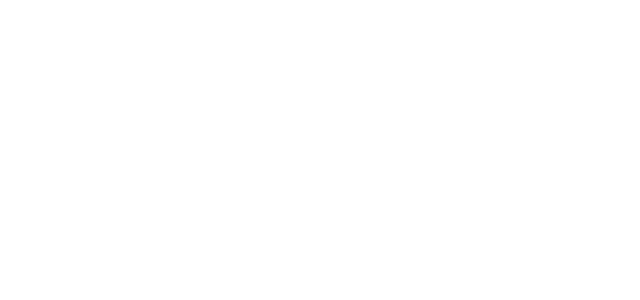
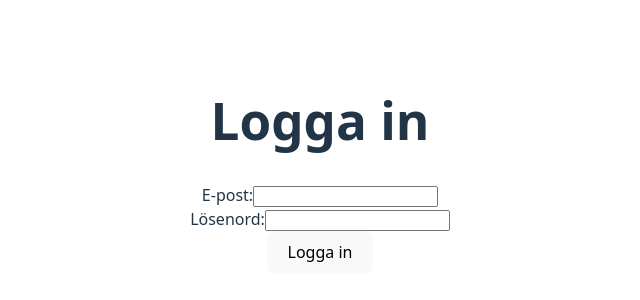
Before and after one commit to ricmal08/vteam-admin-client, a React (Vite) app: page /login in a window 1280 px wide. Before the commit this address had no page. Shown: the part 234-534 px from the top of the page, without its empty margins (320-960 px from the left). Built offline with nearby package versions, Linux system fonts and the light colour scheme.

Commit message:
feat: add login page and JWT token handling for api requests

```diff
--- a/src/App.jsx
+++ b/src/App.jsx
@@ -1,5 +1,4 @@
 import React from 'react';
-//import { Box, Heading, VStack } from '@chakra-ui/react';
 import { BrowserRouter, Routes, Route } from 'react-router-dom';
 import { useState } from 'react'
 import reactLogo from './assets/react.svg'
@@ -7,6 +6,7 @@
 //import { API_URL } from './config.js';
 import './App.css'
 
+import Login from './views/Login/login.jsx';
 import Userinterface from './components/interface/userinterface.jsx';
 import Accounts from './views/Accounts/accounts.jsx';
 import Units from './views/Units/units.jsx';
@@ -18,10 +18,14 @@
 
 function App() {
   const [count, setCount] = useState(0)
+  const [token, setToken] = useState(localStorage.getItem('accessToken'));
 
   return (
      <BrowserRouter>
       <Routes>
+
+
+        <Route path="/login" element={<Login setToken={setToken} />} />
 
         <Route path="/" element={<Userinterface />}>
 
--- /dev/null
+++ b/src/api/api.js
@@ -0,0 +1,44 @@
+import { API_URL } from '../config';
+
+async function apiRequest(endpoint, options = {}) {
+  // hämtar accesstoken från localstorage
+  const token = localStorage.getItem('accessToken');
+
+
+  //skapar headers
+  const headers = {
+    'Content-Type': 'application/json',
+    ...options.headers,
+  };
+
+  //om token finns, lägg till headern
+  if (token) {
+    headers['Authorization'] = `Bearer ${token}`;
+  }
+
+  try {
+    //fetchanrop
+    const response = await fetch(`${API_URL}${endpoint}`, {
+      ...options,
+      headers,
+    });
+
+    if (!response.ok) {
+
+      if (response.status === 401 || response.status === 403) {
+        localStorage.removeItem('accessToken'); // Ta bort den felaktig token ur localstorage
+        window.location.href = '/login'; // Tvinga omdirigering.
+      }
+      throw new Error(`Nätverksfel, status: ${response.status}`);
+    }
+
+    return response.json();
+
+  } catch (error) {
+    console.error(`API-anrop till ${endpoint} misslyckades:`, error);
+
+    throw error;
+  }
+};
+
+export { apiRequest };
--- a/src/components/interface/userinterface.jsx
+++ b/src/components/interface/userinterface.jsx
@@ -8,6 +8,7 @@
       <nav className="nav-menu">
         <h2 className="nav-title">Admin-Client</h2>
         <h3> Innehåll: </h3>
+        <RouterLink className="nav-link" to="/login">Logga in</RouterLink>
         <RouterLink className="nav-link" to="/">Översikt</RouterLink>
         <RouterLink className="nav-link" to="/overview">Användare</RouterLink>
         {/*<RouterLink className="nav-link" to="/admins">Administratörer</RouterLink>*/ }
--- a/src/views/Invoices/invoices.jsx
+++ b/src/views/Invoices/invoices.jsx
@@ -1,24 +1,18 @@
 import React, { useState, useEffect } from 'react';
-import { BrowserRouter, Routes, Route } from 'react-router-dom';
-import { useParams, useNavigate } from 'react-router-dom';
 import './invoices.css';
 import { API_URL } from "../../config.js"
+import { apiRequest } from '../../api/api.js';
 
 function Invoices() {
   const [invoices, setInvoices] = useState([]);
+  const [error, setError] = useState(null);
 
      useEffect(() => {
       const fetchInvoices = async () => {
 
       try {
 
-          const response = await fetch(`${API_URL}/api/invoices`);
-
-          if (!response.ok) {
-          throw new Error(`Något gick fel, status: ${response.status}.`);
-        }
-
-        const data = await response.json();
+        const data = await apiRequest('/api/invoices');
         setInvoices(data);
           // TODO: ordna eventuellt fler kontroller
         } catch (err) {
--- /dev/null
+++ b/src/views/Login/login.jsx
@@ -0,0 +1,66 @@
+import React, { useState } from 'react';
+import { useNavigate } from 'react-router-dom';
+import { API_URL } from '../../config';
+import { apiRequest } from '../../api/api.js';
+
+function Login({ setToken }) {
+  const [email, setEmail] = useState('');
+  const [password, setPassword] = useState('');
+  const [error, setError] = useState(null);
+
+  const navigate = useNavigate();
+
+  const handleSubmit = async (event) => {
+    event.preventDefault();//förhindrar omladdning
+    setError(null);
+
+    try {
+    const data = await apiRequest('/api/auth/login/normal', {
+        method: 'POST',
+        body: JSON.stringify({ email, password }),
+    });
+
+    localStorage.setItem('accessToken', data.accessToken);
+
+    setToken(data.accessToken);
+
+    navigate('/');//redirectar tillbaka till indexpage
+
+    } catch (error) {
+
+        setError(error.message);
+    }
+  };
+
+  return (
+    <div>
+      <h1>Logga in</h1>
+      <form onSubmit={handleSubmit}>
+        <div>
+          <label htmlFor="email">E-post:</label>
+          <input
+            id="email"
+            type="email"
+            value={email}
+            onChange={(e) => setEmail(e.target.value)}
+            required
+          />
+        </div>
+        <div>
+          <label htmlFor="password">Lösenord:</label>
+          <input
+            id="password"
+            type="password"
+            value={password}
+            onChange={(e) => setPassword(e.target.value)}
+            required
+          />
+        </div>
+        <button type="submit">Logga in</button>
+      </form>
+      {error && <p style={{ color: 'red' }}>{error}</p>}
+    </div>
+  );
+}
+
+export default Login;
```
Also changed, not shown: src/views/Login/login.css (added), 1 other file (tests, documents, lock files or other folders).
